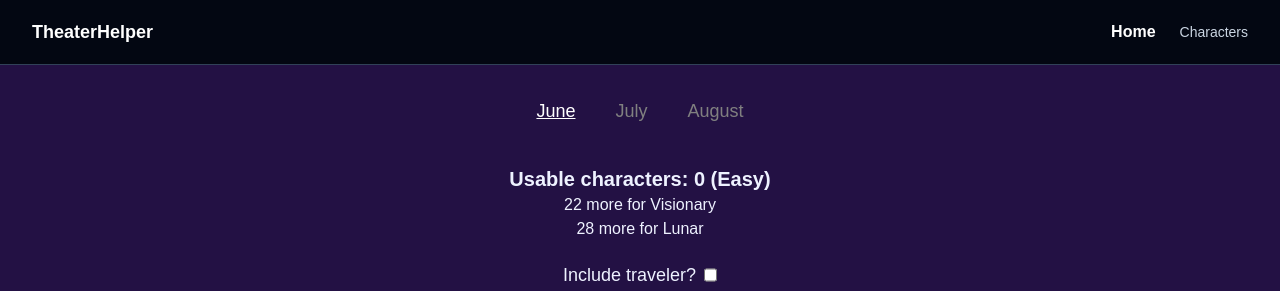
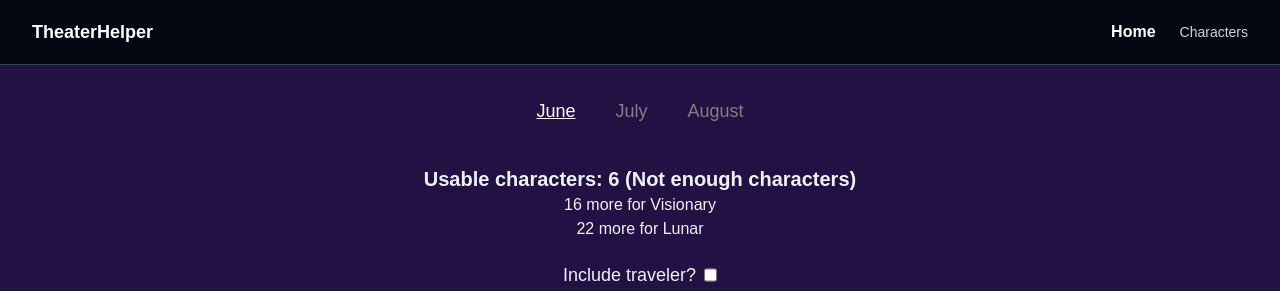
Before and after one commit to Kwanderful/GenshinTheaterHelper, a Next.js app: page / in a window 1280 px wide. Shown: the top 291 px of the page. Built offline with nearby package versions, Linux system fonts and the light colour scheme.

Commit message:
Fix logic when selecting traveler

```diff
--- a/app/components/ResultsDisplay.tsx
+++ b/app/components/ResultsDisplay.tsx
@@ -1,16 +1,31 @@
 interface ResultsDisplayProps {
     numUsableCharacters: number;
-    highestTheater: string;
 }
 
-export default function ResultsDisplay({ numUsableCharacters, highestTheater }: ResultsDisplayProps) {
+export default function ResultsDisplay({ numUsableCharacters }: ResultsDisplayProps) {
+
+    let diff: string = "Not enough characters";
+    if (numUsableCharacters >= 28) {
+      diff = "Lunar";
+    } else if (numUsableCharacters >= 22) {
+      diff = "Visionary";
+    } else if (numUsableCharacters >= 16) {
+      diff = "Hard";
+    } else if (numUsableCharacters >= 12) {
+      diff = "Normal";
+    } else if (numUsableCharacters >= 8) {
+      diff = "Easy";
+    } else {
+      diff = "Not enough characters";
+    }
+
 
     return (
         <div className="mt-5 text-center mt-10">
-            <p className="text-xl font-semibold">Usable characters: {numUsableCharacters} ({highestTheater})</p>
+            <p className="text-xl font-semibold">Usable characters: {numUsableCharacters} ({diff})</p>
 
-            {highestTheater !== "Lunar" && highestTheater !== "Visionary" && <p className="text-md">{22 - numUsableCharacters} more for Visionary</p>}
-            {highestTheater !== "Lunar" && <p className="text-md">{28 - numUsableCharacters} more for Lunar</p>}
+            {diff !== "Lunar" && diff !== "Visionary" && <p className="text-md">{22 - numUsableCharacters} more for Visionary</p>}
+            {diff !== "Lunar" && <p className="text-md">{28 - numUsableCharacters} more for Lunar</p>}
 
         </div>
     )
--- a/app/components/ui/Navbar.tsx
+++ b/app/components/ui/Navbar.tsx
@@ -11,7 +11,7 @@ export default function Navbar() {
   return (
     <nav className="sticky top-0 z-10 w-full border-b border-slate-700 bg-gray-950">
       <div className="mx-auto max-w-7xl px-4 sm:px-6 lg:px-8">
-        <div className="flex h-16 items-center justify-between">
+        <div className="flex h-16 items-center">
           <div>
             <Link
               href="/"
@@ -21,7 +21,7 @@ export default function Navbar() {
             </Link>
           </div>
 
-          <div className="flex items-center gap-6">
+          <div className="flex items-center gap-6 justify-end ml-auto">
             <Link
               href="/"
               className={`${isHome ? "text-white font-semibold" : "text-sm text-slate-300 hover:text-white"}`}
--- a/app/page.tsx
+++ b/app/page.tsx
@@ -18,9 +18,9 @@ export default function Home() {
         setSelectedCharacters(loadSelectedCharacters());
       }, []);
 
-  const { numUsableCharacters, highestTheater } = useMemo(() => {
+  const { numUsableCharacters } = useMemo(() => {
     if (!currentTheater) {
-      return { numUsableCharacters: 0, highestTheater: "Easy" };
+      return { numUsableCharacters: 0 };
     }
 
     const openingCastMatches = currentTheater.opening_cast.filter((character) =>
@@ -38,22 +38,9 @@ export default function Home() {
         !currentTheater.special_invites.includes(selected.name),
     ).length;
 
-    const count = openingCastMatches + specialInviteMatches + elementMatches;
-    let highestLevel = "Easy";
+    const count = openingCastMatches + specialInviteMatches + elementMatches + (selectedCharacters.length === 0 ? 6 : 0);
 
-    if (count >= 28) {
-      highestLevel = "Lunar";
-    } else if (count >= 22) {
-      highestLevel = "Visionary";
-    } else if (count >= 16) {
-      highestLevel = "Hard";
-    } else if (count >= 12) {
-      highestLevel = "Normal";
-    } else {
-      highestLevel = "Easy";
-    }
-
-    return { numUsableCharacters: count, highestTheater: highestLevel };
+    return { numUsableCharacters: count };
   }, [currentTheater, selectedCharacters]);
 
 
@@ -74,7 +61,7 @@ export default function Home() {
       </div>
 
       {/* Display usable characters and characters needed for next difficulty */}
-      <ResultsDisplay numUsableCharacters={numUsableCharacters + (includeTraveler ? 1 : 0)} highestTheater={highestTheater} />
+      <ResultsDisplay numUsableCharacters={numUsableCharacters + (includeTraveler ? 1 : 0)} />
 
       <div className="flex justify-center gap-2 mt-5">
         <p className="text-lg">Include traveler?</p>
```
